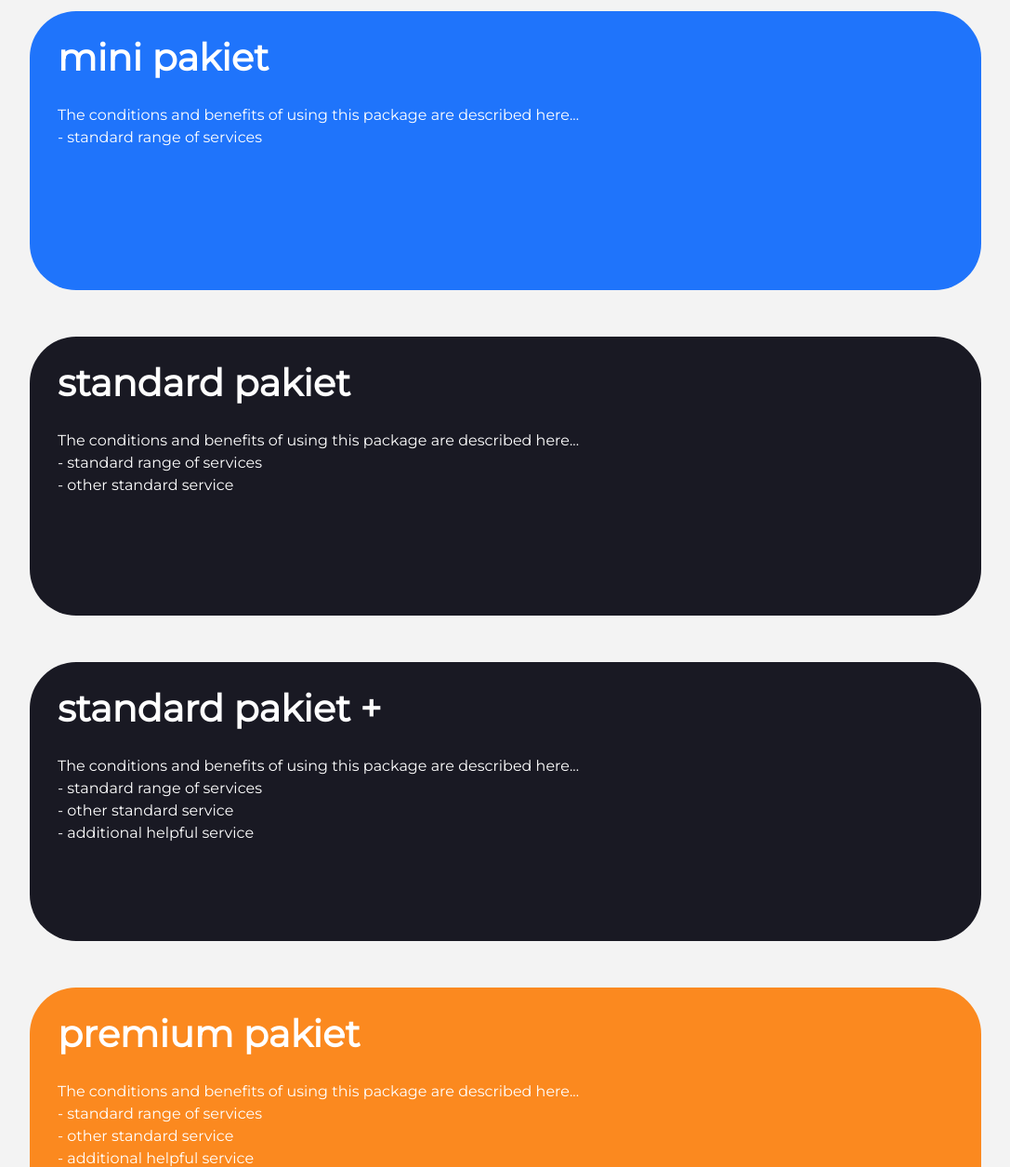
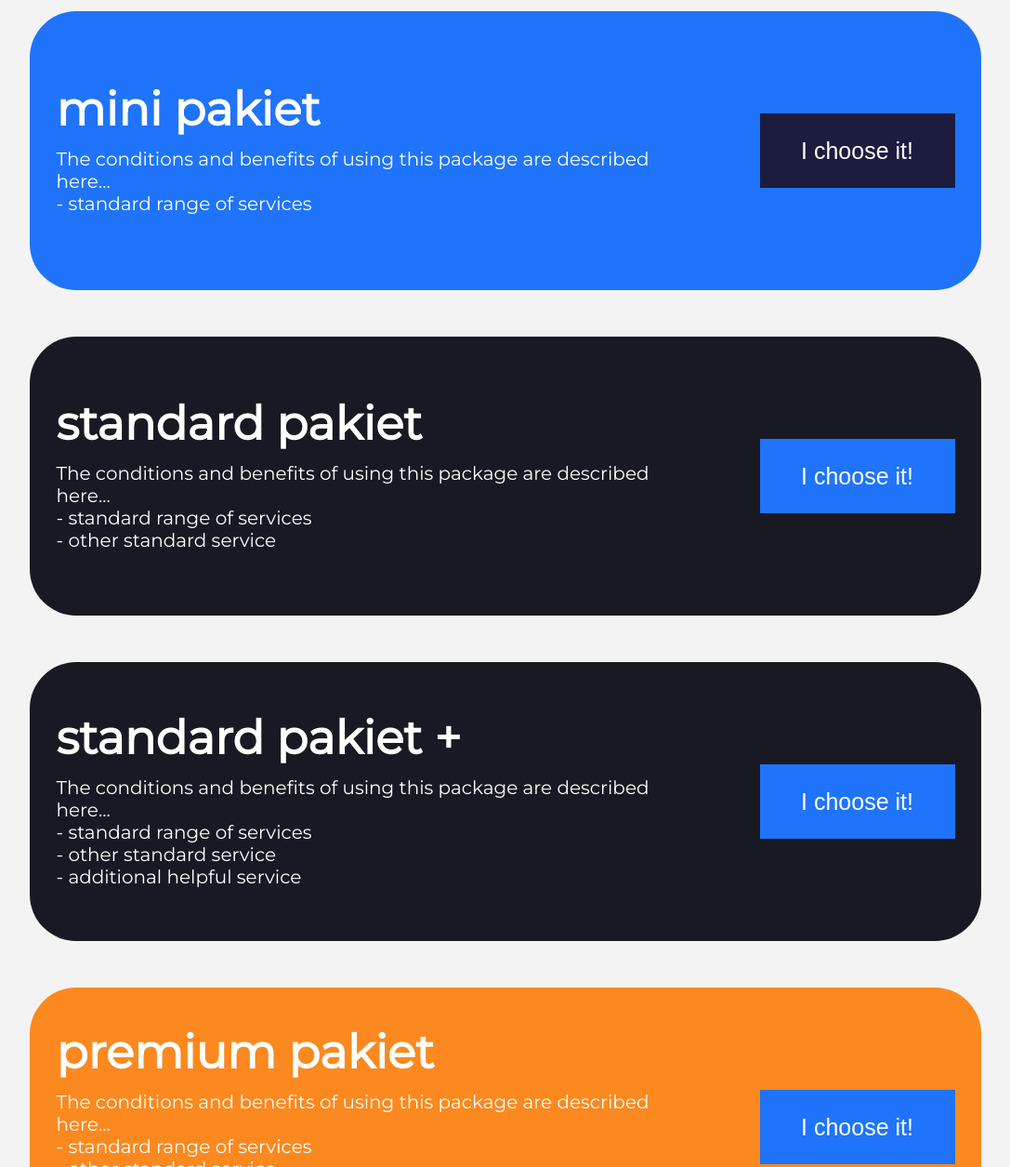
Before and after one commit to MateuszWojnowski/projekt1, a plain HTML site: page index.html in a window 1280 px wide. Shown: the part 3200-4455 px from the top of the page at 93% size, without its empty margins (96-1183 px from the left). Drawn offline with Linux system fonts and the light colour scheme; a script that the page names is missing.

Commit message:
making offer content

```diff
--- a/index.html
+++ b/index.html
@@ -77,35 +77,47 @@
                 approach to development supports flexible architectures, unified coding standards, and optimized
                 delivery process. We enjoy creating scalable products that will live a long and successful life.</h2>
             <div id="offer1">
-                <h3>mini pakiet</h3>
+                <div>
+                <h3>mini pakiet</h3><br>
                 <h4>The conditions and benefits of using this package are described here...<br>
                     - standard range of services
                 </h4>
             </div>
+                <button>I choose it!</button>
+            </div>
             <div id="offer2">
-                <h3>standard pakiet</h3>
+                <div>
+                <h3>standard pakiet</h3><br>
                 <h4>The conditions and benefits of using this package are described here...<br>
                     - standard range of services<br>
                     - other standard service
                 </h4>
             </div>
+                <button>I choose it!</button>
+            </div>
 
             <div id="offer3">
-                <h3>standard pakiet +</h3>
+                <div>
+                <h3>standard pakiet +</h3><br>
                 <h4>The conditions and benefits of using this package are described here...<br>
                     - standard range of services<br>
                     - other standard service<br>
                     - additional helpful service
                 </h4>
             </div>
+                <button>I choose it!</button>
+            </div>
             <div id="offer4">
-                <h3>premium pakiet</h3>
+                <div>
+                <h3>premium pakiet</h3><br>
                 <h4>The conditions and benefits of using this package are described here...<br>
                     - standard range of services<br>
                     - other standard service<br>
                     - additional helpful service<br>
                     - SUPER PREMIUM SOMETHING
                 </h4>
+                </div>
+                <button>I choose it!</button>
             </div>
         </section>
     </div>
--- a/style/style.css
+++ b/style/style.css
@@ -224,6 +224,11 @@ line-height: 1.5rem;
 }
 
 #offer1, #offer2, #offer3, #offer4 {
+    display: flex;
+    flex-flow: row;
+    justify-content: center;
+    justify-content: space-around;
+    align-items: center;
     height: 300px;
     width: 80vw;
     margin-bottom: 50px;
@@ -246,19 +251,59 @@ line-height: 1.5rem;
 
 #offer4 {
     background-color: #fb891f;
+
 }
 
 #offerContent h3 {
-    margin-top: 30px;
-    margin-left: 30px;
+    /*margin-top: 30px;
+    margin-left: 30px;*/
     font-weight: 600;
-    font-size: 40px;
+    font-size: 50px;
 }
 #offerContent h4 {
-    margin-top: 30px;
-    margin-left: 30px;
+    /*margin-top: 30px;
+    margin-left: 30px;*/
+    max-width: 700px;
+    font-size: 20px;
     line-height: 1.5rem;
 }
+
+#offerContent button {
+        width: 210px;
+        height: 80px;
+
+
+
+        background-color: #1f74fb;
+        border: none;
+        color: white;
+        font-size: 25px;
+        font-weight: 500;
+        text-align: center;
+        cursor: pointer;
+}
+
+#offer1 button {
+    background-color: rgb(28, 28, 63);
+
+}
+
+#offer2 button, #offer3 button {
+
+}
+
+#offer4 button {
+
+}
+
+#offerContent button:hover {
+    background-color: #488eff;
+}
+
+#offer1 button:hover {
+    background-color: rgb(28, 28, 80);
+}
+
 
 #projects div:hover {
     opacity: 0.5;
```
